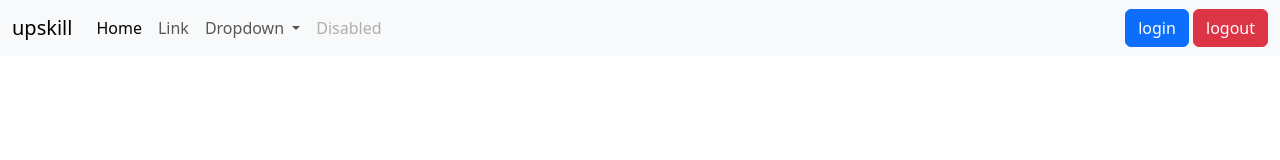
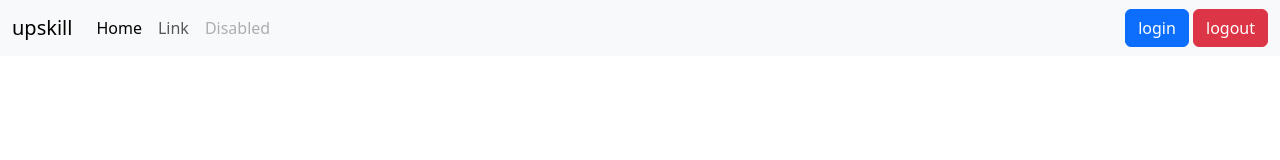
Before and after one commit to upskillbootcamps00123/github2upskill, a plain HTML site: page index.html in a window 1280 px wide. Drawn offline with nearby package versions, Linux system fonts and the light colour scheme.

Commit message:
we reomve some elements

```diff
--- a/index.html
+++ b/index.html
@@ -35,15 +35,7 @@
               <a class="nav-link" href="#">Link</a>
             </li>
             <li class="nav-item dropdown">
-              <a
-                class="nav-link dropdown-toggle"
-                href="#"
-                role="button"
-                data-bs-toggle="dropdown"
-                aria-expanded="false"
-              >
-                Dropdown
-              </a>
+
               <ul class="dropdown-menu">
                 <li><a class="dropdown-item" href="#">Action</a></li>
                 <li><a class="dropdown-item" href="#">Another action</a></li>
```
